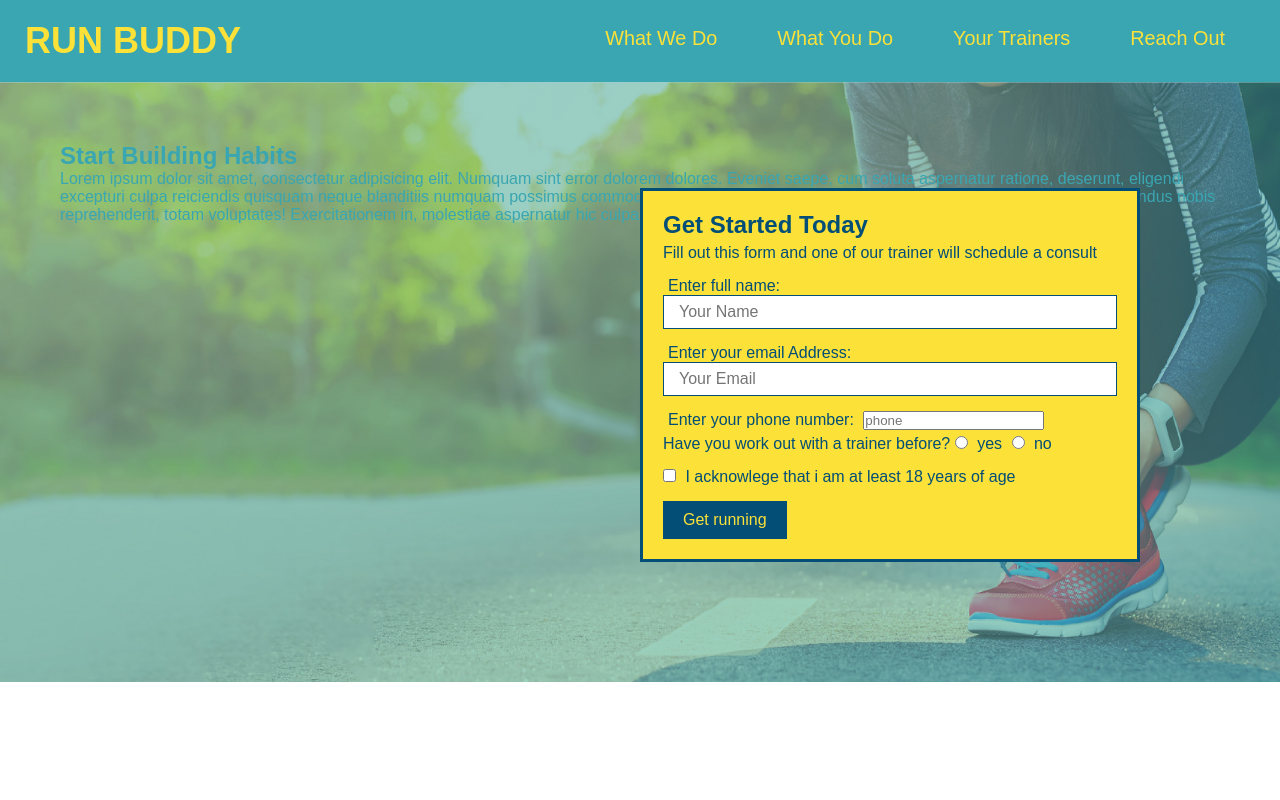
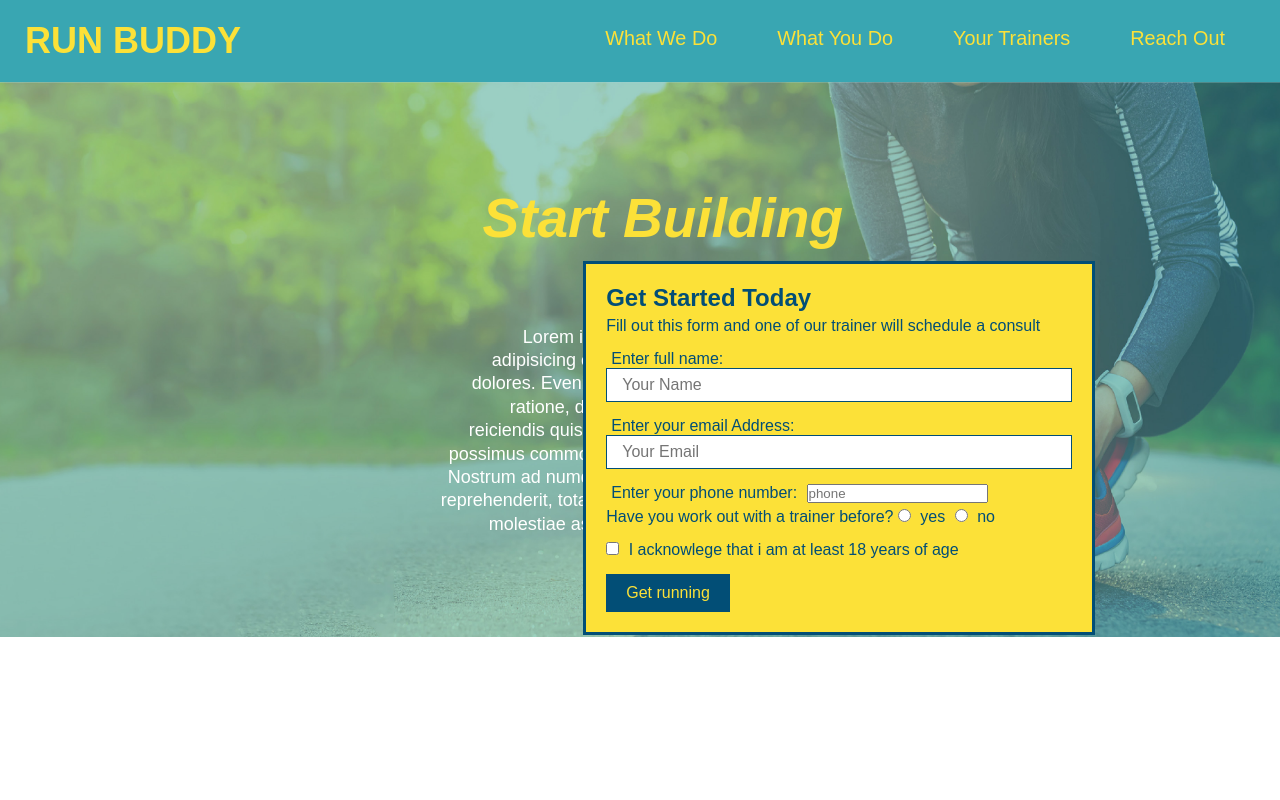
Before and after one commit to avuong19/run-buddy, a plain HTML site: page index.html in a window 1280 px wide. Shown: the top 800 px of the page. Drawn offline with Linux system fonts and the light colour scheme.

Commit message:
add flexbox to the hero

```diff
--- a/assets/css/style.css
+++ b/assets/css/style.css
@@ -61,17 +61,18 @@ footer {
     background: #fce138;
     width: 100%;
     padding: 40px 35px;
+    display:flex;
+    justify-content: space-between;
+    flex-wrap: wrap;
 }
 
 footer h2 {
-    display: inline;
     color: #024e76;
     font-size: 30px;
     margin: 0;
 }
 
 footer div {
-    float:right;
     line-height: 1.5;
     text-align: right;
 }
@@ -87,23 +88,41 @@ section {
 /*Hero Style Start*/
 .hero {
     background-image: url(../images/hero-bg.jpg);
-    height: 600px;
     background-size: cover;
     background-position: center;
-    position:relative
+    display:flex;
+    justify-content: center;
+    flex-wrap:wrap;
+
 }
 /*Hero Style End*/
+
+.hero-cta {
+  width: 35%;
+  text-align: right;
+  margin: 3.5%;
+  color: #fff;
+  font-size: 18px;
+  line-height: 1.3;
+}
+
+.hero-cta h2 {
+  font-style: italic;
+  font-size: 55px;
+  color: #fce138;
+}
 
 /*Sign-up form formating*/
 .hero-form{
     background-color: #fce138;
     padding: 20px;
-    width: 500px;
+    width: 40%;
     color:#024e76;
     border: solid 3px #024e76;
     position:absolute;
     bottom:120px;
     right:140px;
+    margin: 3.5%;
 }
 
 .hero-form h3{
```
